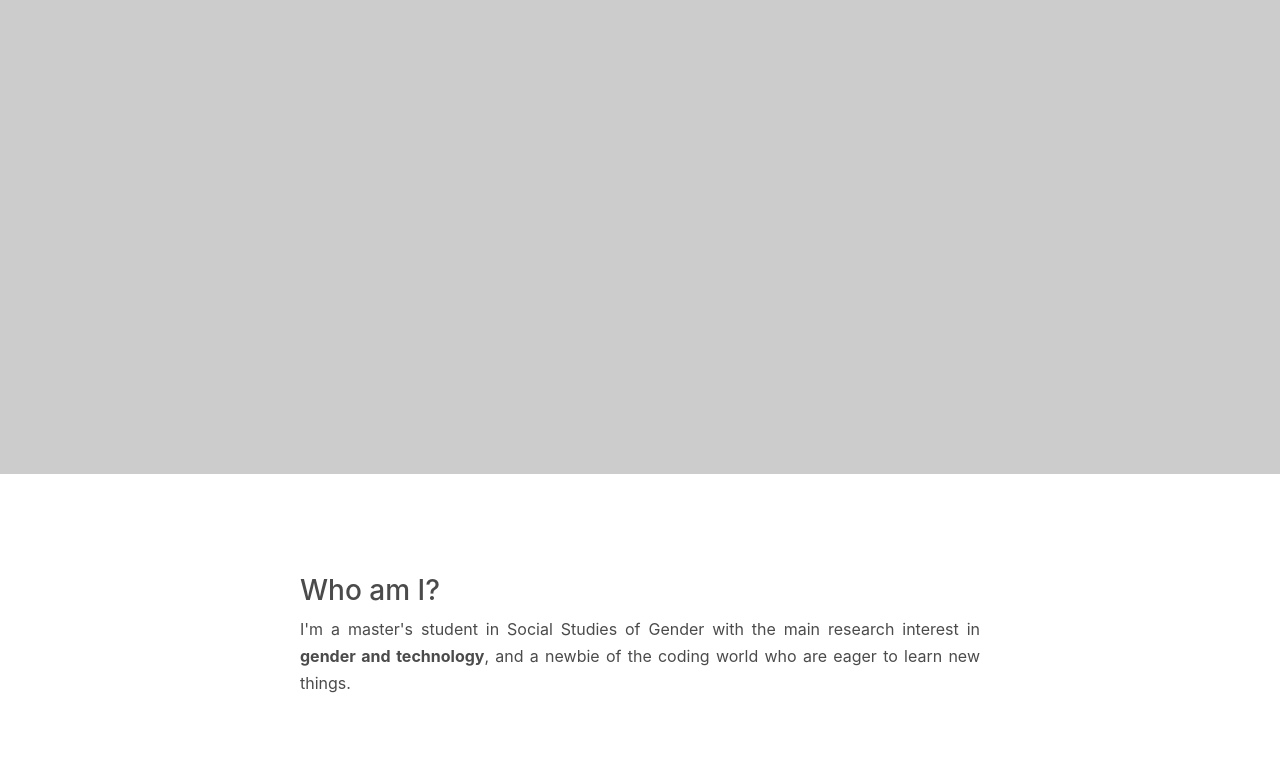
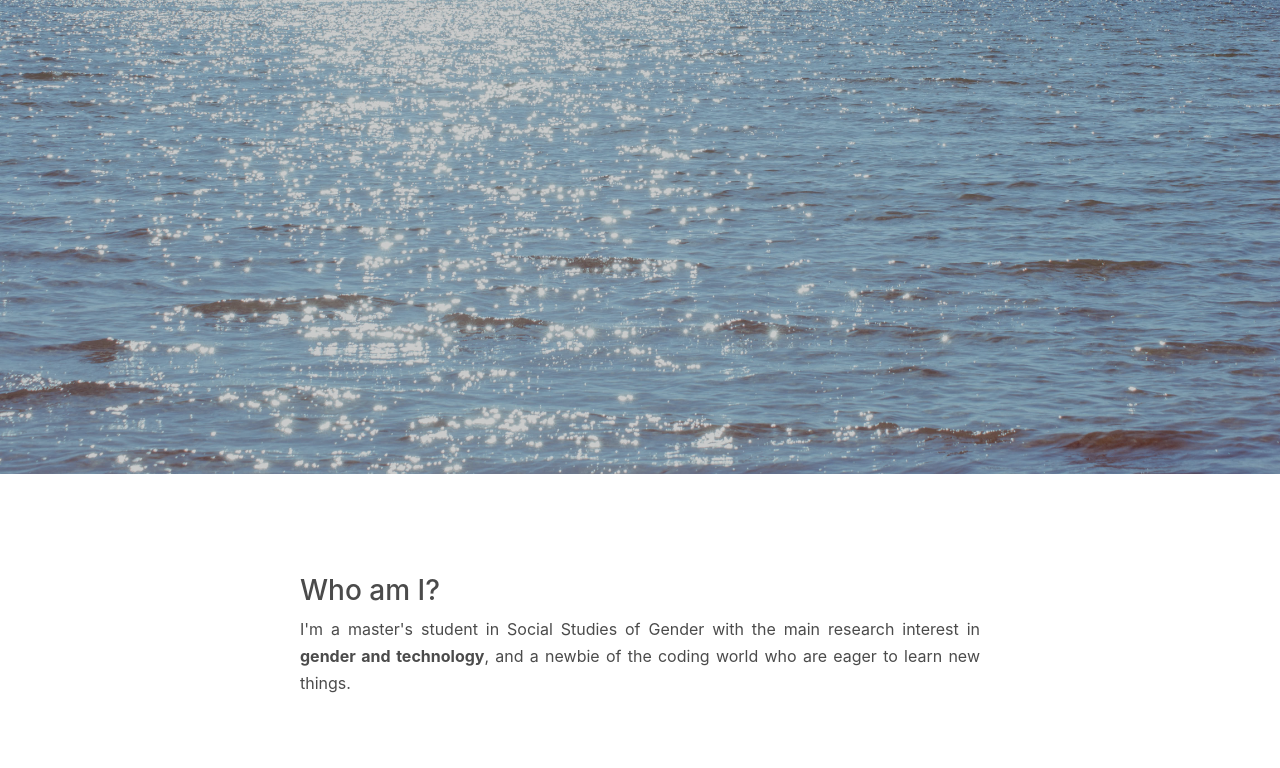
Before and after one commit to blacknstones/personal-website-v1, a plain HTML site: page index.html in a window 1280 px wide. Shown: the part 326-1094 px from the top of the page. Drawn offline with nearby package versions, Linux system fonts and the light colour scheme; the site is published under a folder, as on GitHub Pages, so addresses that start at the root find nothing.

Commit message:
fix backgournd

```diff
--- a/styles.css
+++ b/styles.css
@@ -7,7 +7,7 @@
     /*--- header ---*/
 
     .page-header {
-        background-image: url(/image/sea.jpg);
+        background-image: url(image/sea.jpg);
         background-size: cover;
         background-position: center;
         height: 100vh;
```
